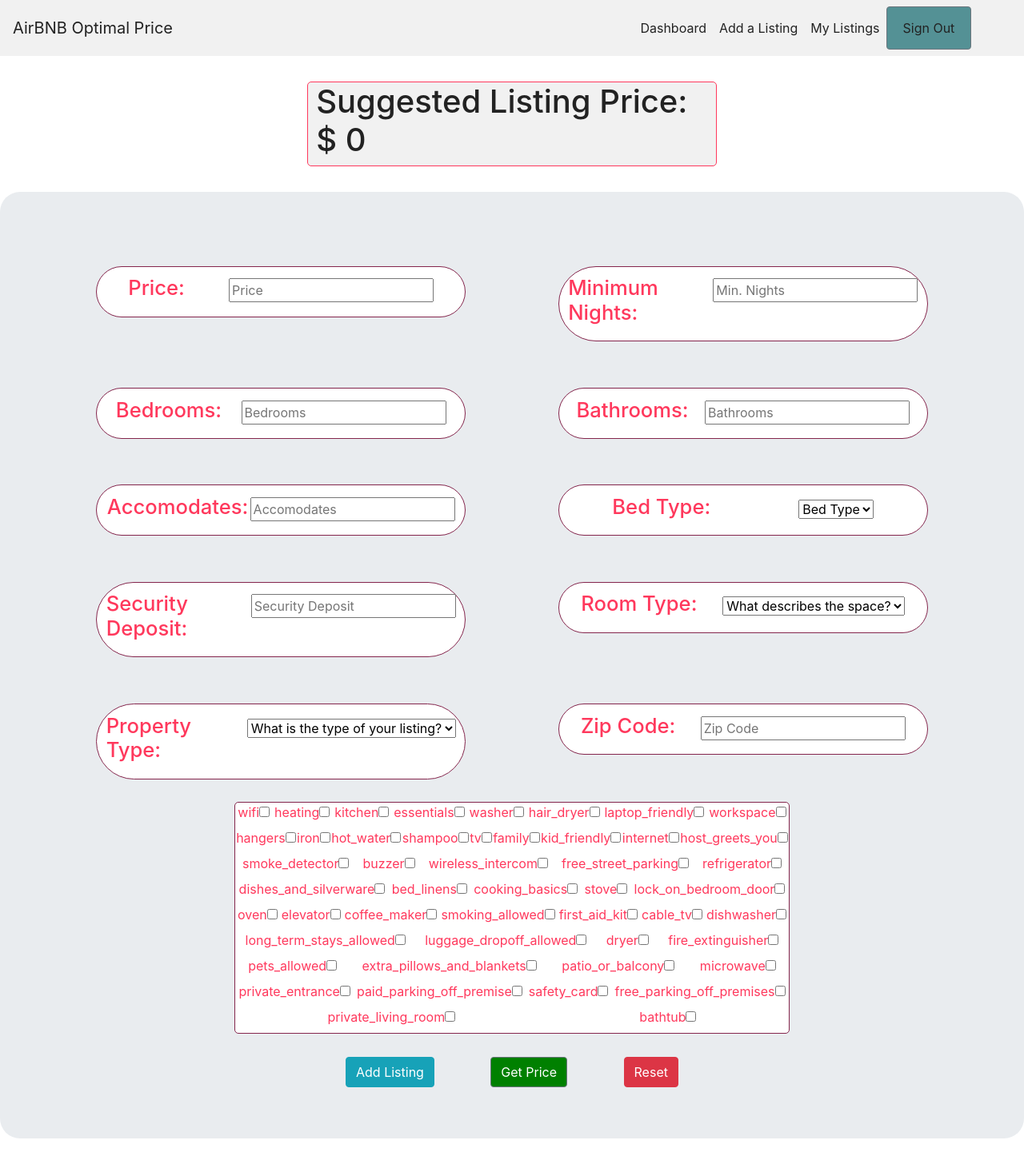
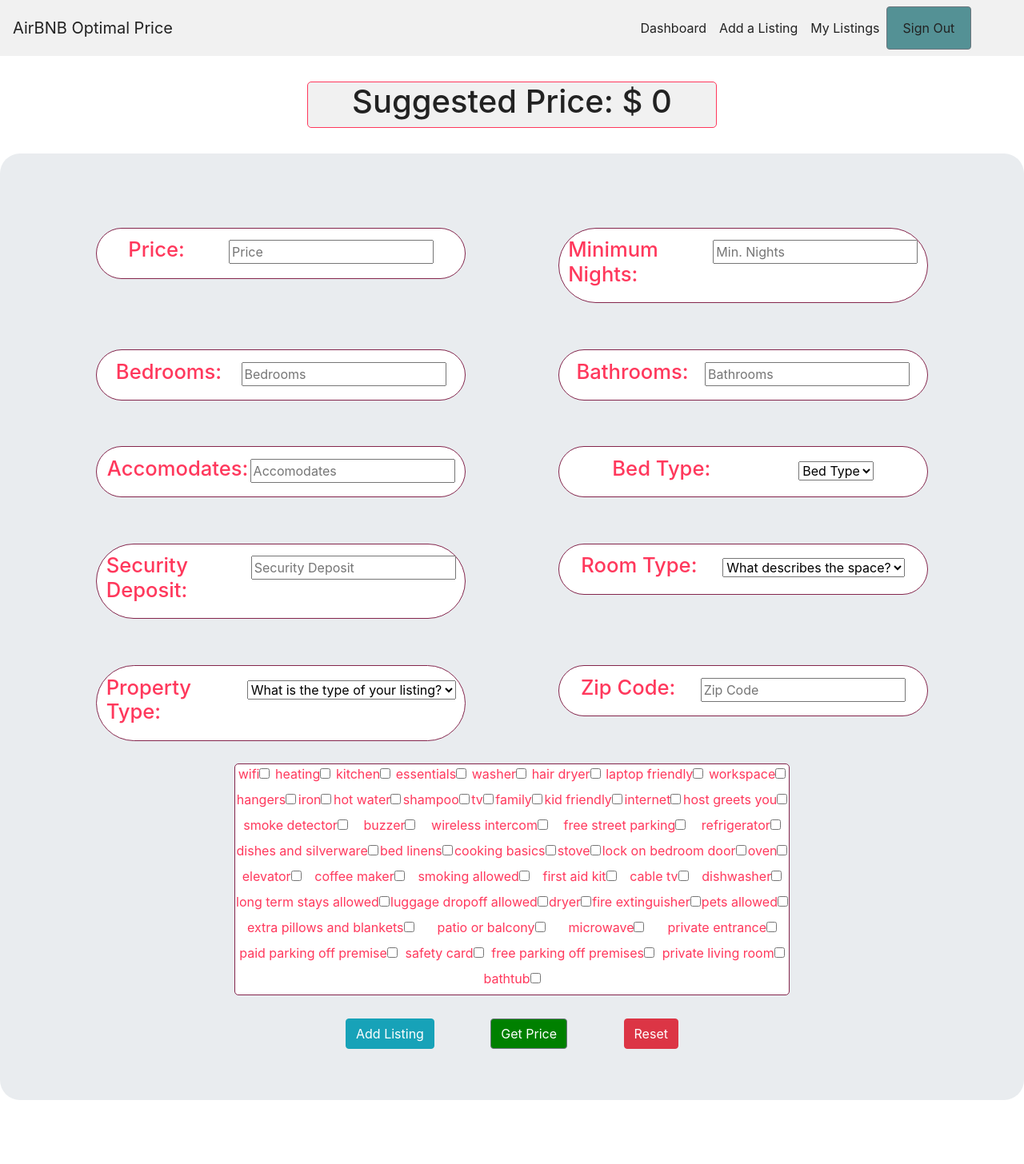
Before and after one commit to bw-ft-airbnb-1/front-end, a React (Create React App) app in the folder optimal-price/: page /newlisting in a window 1280 px wide. Shown: the whole page at 80% size. After the commit the page ends 1408 px from the top, so only its background shows below. Built offline with nearby package versions, Linux system fonts and the light colour scheme.

Commit message:
underscores removed for amenities object of state.

```diff
--- a/optimal-price/src/components/Dashboard.css
+++ b/optimal-price/src/components/Dashboard.css
@@ -63,8 +63,8 @@
 }
 
 .output-label-text {
-    text-align: start;
-    margin-left: 2%;
+    text-align: center;
+
 }
 
 .run-ds-btn {
--- a/optimal-price/src/components/Dashboard/AddListing.js
+++ b/optimal-price/src/components/Dashboard/AddListing.js
@@ -30,7 +30,7 @@
      room_type: "",
      property_type: "",
      zip_code: "",
-     amenities: {"wifi":false, "heating":false, "kitchen":false, "essentials":false, "washer":false, "hair_dryer":false, "laptop_friendly":false, "workspace":false, "hangers":false, "iron":false, "hot_water":false, "shampoo":false, "tv":false, "family":false, "kid_friendly":false, "internet":false, "host_greets_you":false, "smoke_detector":false, "buzzer":false, "wireless_intercom":false, "free_street_parking":false, "refrigerator":false, "dishes_and_silverware":false, "bed_linens":false, "cooking_basics":false, "stove":false, "lock_on_bedroom_door":false, "oven":false, "elevator":false, "coffee_maker":false, "smoking_allowed":false, "first_aid_kit":false, "cable_tv":false, "dishwasher":false, "long_term_stays_allowed":false, "luggage_dropoff_allowed":false, "dryer":false, "fire_extinguisher":false, "pets_allowed":false, "extra_pillows_and_blankets":false, "patio_or_balcony":false, "microwave":false, "private_entrance":false, "paid_parking_off_premise":false, "safety_card":false, "free_parking_off_premises":false, "private_living_room":false, "bathtub":false}
+     amenities: {"wifi":false, "heating":false, "kitchen":false, "essentials":false, "washer":false, "hair dryer":false, "laptop friendly":false, "workspace":false, "hangers":false, "iron":false, "hot water":false, "shampoo":false, "tv":false, "family":false, "kid friendly":false, "internet":false, "host greets you":false, "smoke detector":false, "buzzer":false, "wireless intercom":false, "free street parking":false, "refrigerator":false, "dishes and silverware":false, "bed linens":false, "cooking basics":false, "stove":false, "lock on bedroom door":false, "oven":false, "elevator":false, "coffee maker":false, "smoking allowed":false, "first aid kit":false, "cable tv":false, "dishwasher":false, "long term stays allowed":false, "luggage dropoff allowed":false, "dryer":false, "fire extinguisher":false, "pets allowed":false, "extra pillows and blankets":false, "patio or balcony":false, "microwave":false, "private entrance":false, "paid parking off premise":false, "safety card":false, "free parking off premises":false, "private living room":false, "bathtub":false}
  })
 
  const [priceEst, setPriceEst] = useState(0)
@@ -71,7 +71,7 @@
 
 const renderAmenities = () => {
 
-    const amens = ["wifi", "heating", "kitchen", "essentials", "washer", "hair_dryer", "laptop_friendly", "workspace", "hangers", "iron", "hot_water", "shampoo", "tv", "family", "kid_friendly", "internet", "host_greets_you", "smoke_detector", "buzzer", "wireless_intercom", "free_street_parking", "refrigerator", "dishes_and_silverware", "bed_linens", "cooking_basics", "stove", "lock_on_bedroom_door", "oven", "elevator", "coffee_maker", "smoking_allowed", "first_aid_kit", "cable_tv", "dishwasher", "long_term_stays_allowed", "luggage_dropoff_allowed", "dryer", "fire_extinguisher", "pets_allowed", "extra_pillows_and_blankets", "patio_or_balcony", "microwave", "private_entrance", "paid_parking_off_premise", "safety_card", "free_parking_off_premises", "private_living_room", "bathtub"];
+    const amens = ["wifi", "heating", "kitchen", "essentials", "washer", "hair dryer", "laptop friendly", "workspace", "hangers", "iron", "hot water", "shampoo", "tv", "family", "kid friendly", "internet", "host greets you", "smoke detector", "buzzer", "wireless intercom", "free street parking", "refrigerator", "dishes and silverware", "bed linens", "cooking basics", "stove", "lock on bedroom door", "oven", "elevator", "coffee maker", "smoking allowed", "first aid kit", "cable tv", "dishwasher", "long term stays allowed", "luggage dropoff allowed", "dryer", "fire extinguisher", "pets allowed", "extra pillows and blankets", "patio or balcony", "microwave", "private entrance", "paid parking off premise", "safety card", "free parking off premises", "private living room", "bathtub"];
     return amens.map((amen) => {
         return (
             <label>
@@ -116,7 +116,7 @@
         room_type: "",
         property_type: "",
         zip_code: "",
-        amenities: {"wifi":false, "heating":false, "kitchen":false, "essentials":false, "washer":false, "hair_dryer":false, "laptop_friendly":false, "workspace":false, "hangers":false, "iron":false, "hot_water":false, "shampoo":false, "tv":false, "family":false, "kid_friendly":false, "internet":false, "host_greets_you":false, "smoke_detector":false, "buzzer":false, "wireless_intercom":false, "free_street_parking":false, "refrigerator":false, "dishes_and_silverware":false, "bed_linens":false, "cooking_basics":false, "stove":false, "lock_on_bedroom_door":false, "oven":false, "elevator":false, "coffee_maker":false, "smoking_allowed":false, "first_aid_kit":false, "cable_tv":false, "dishwasher":false, "long_term_stays_allowed":false, "luggage_dropoff_allowed":false, "dryer":false, "fire_extinguisher":false, "pets_allowed":false, "extra_pillows_and_blankets":false, "patio_or_balcony":false, "microwave":false, "private_entrance":false, "paid_parking_off_premise":false, "safety_card":false, "free_parking_off_premises":false, "private_living_room":false, "bathtub":false}
+        amenities: {"wifi":false, "heating":false, "kitchen":false, "essentials":false, "washer":false, "hair dryer":false, "laptop friendly":false, "workspace":false, "hangers":false, "iron":false, "hot water":false, "shampoo":false, "tv":false, "family":false, "kid friendly":false, "internet":false, "host greets you":false, "smoke detector":false, "buzzer":false, "wireless intercom":false, "free street parking":false, "refrigerator":false, "dishes and silverware":false, "bed linens":false, "cooking basics":false, "stove":false, "lock on bedroom door":false, "oven":false, "elevator":false, "coffee maker":false, "smoking allowed":false, "first aid kit":false, "cable tv":false, "dishwasher":false, "long term stays allowed":false, "luggage dropoff allowed":false, "dryer":false, "fire extinguisher":false, "pets allowed":false, "extra pillows and blankets":false, "patio or balcony":false, "microwave":false, "private entrance":false, "paid parking off premise":false, "safety card":false, "free parking off premises":false, "private living room":false, "bathtub":false}
 
     })
     setPriceEst(0.00)
@@ -150,7 +150,7 @@
         <div>
         <NavBar />
         <Card id="output-card" className="addCard">
-    <h1 className="output-label-text">Suggested Listing Price: $ {priceEst}</h1>
+    <h1 className="output-label-text">Suggested Price: $ {priceEst}</h1>
         </Card>
             <Jumbotron className="addListing-jumbo">
                 <form className="addListing" onSubmit={AddListing}>
```
